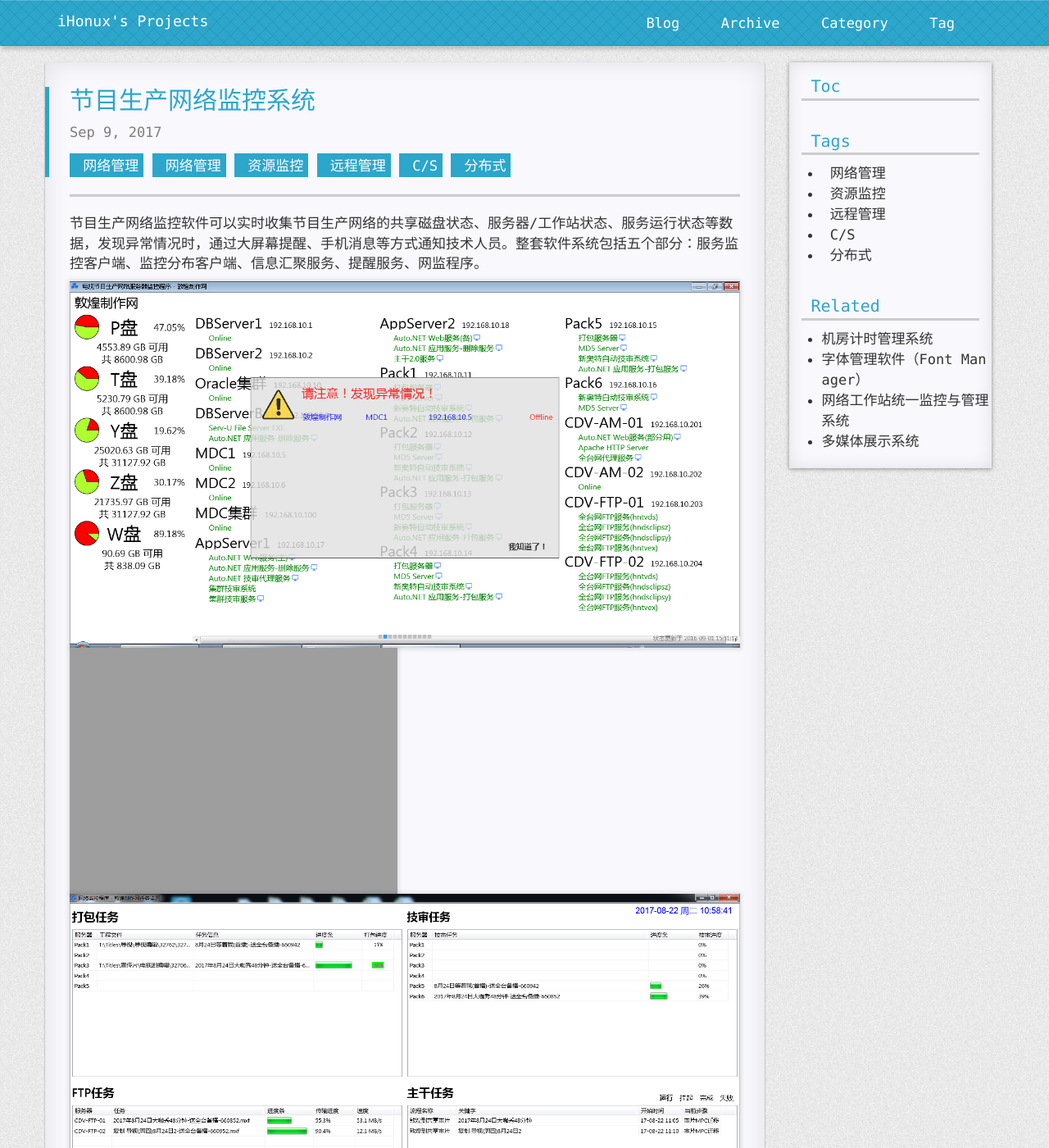
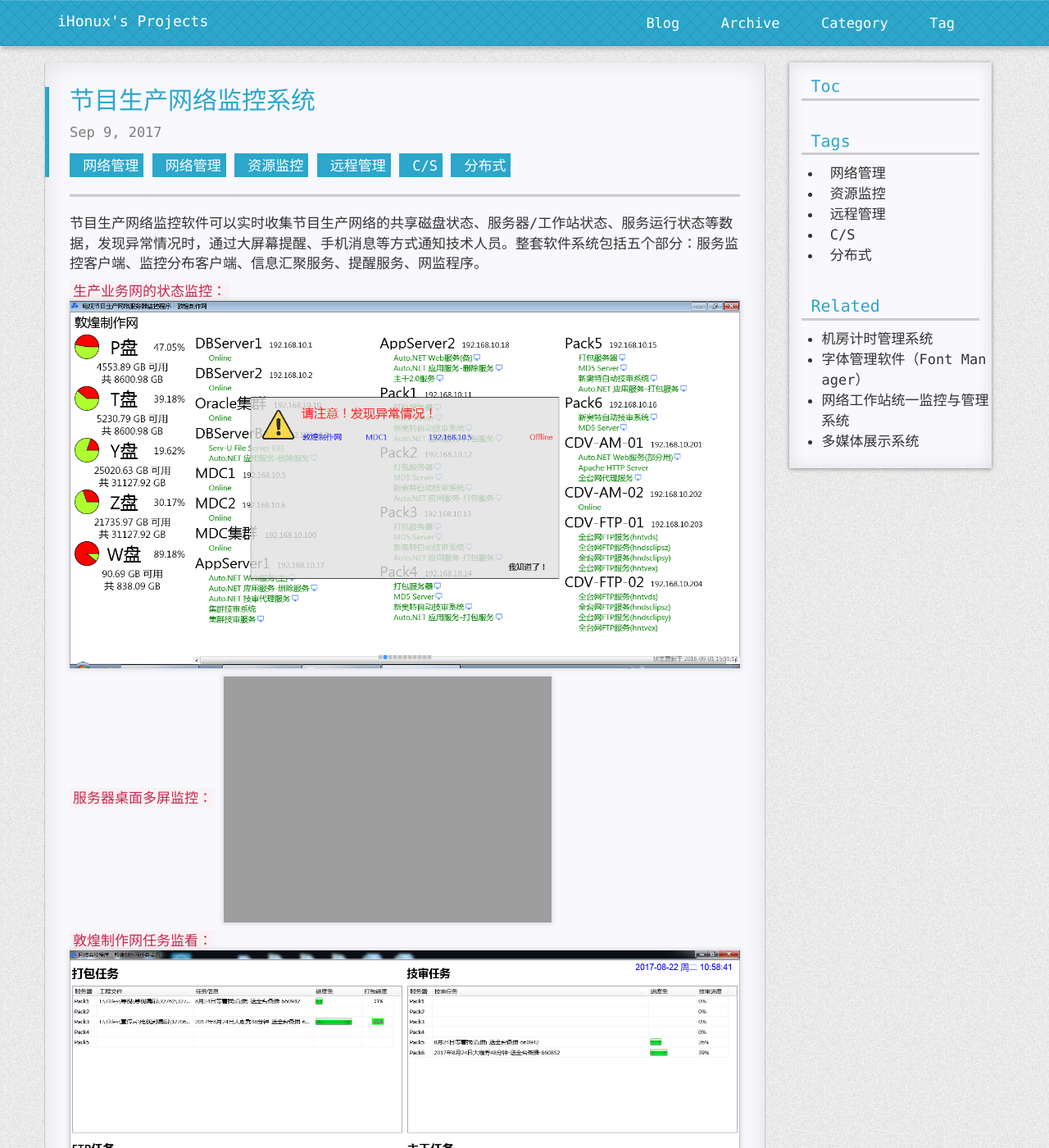
Before and after one commit to fxrj/fxrj.github.io, a Jekyll site: the page built from _posts/2017-09-09-net-monitor.md, in a window 1280 px wide and 1400 px high. Shown: the whole window at 82% size. Built offline with Jekyll 4.4.1, drawn with Linux system fonts in a browser that asks for light colours; nearby versions of some CDN libraries; comment, search, counter and statistics services are not loaded; a style sheet for code colours, icons or effects is not loaded.

Commit message:
Update 2017-09-09-net-monitor.md

```diff
--- a/_posts/2017-09-09-net-monitor.md
+++ b/_posts/2017-09-09-net-monitor.md
@@ -10,9 +10,16 @@ categories: 网络管理
 
 节目生产网络监控软件可以实时收集节目生产网络的共享磁盘状态、服务器/工作站状态、服务运行状态等数据，发现异常情况时，通过大屏幕提醒、手机消息等方式通知技术人员。整套软件系统包括五个部分：服务监控客户端、监控分布客户端、信息汇聚服务、提醒服务、网监程序。
 
+`生产业务网的状态监控：`
 ![节目生产网络监控系统-生产业务网的状态监控][MutiRemoteScreen1]
+
+`服务器桌面多屏监控：`
 ![节目生产网络监控系统-服务器桌面多屏监控][MutiRemoteScreen2]
+
+`敦煌制作网任务监看：`
 ![节目生产网络监控系统-敦煌制作网任务监看][MutiRemoteScreen3]
+
+`在手机上查看：`
 ![节目生产网络监控系统-手机上查看][MutiRemoteScreen4]
 
 ---
```
